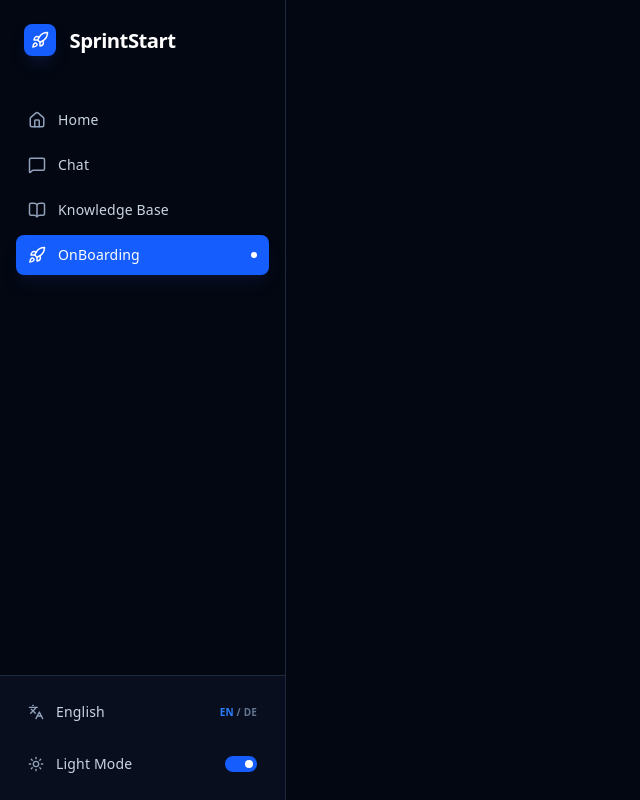
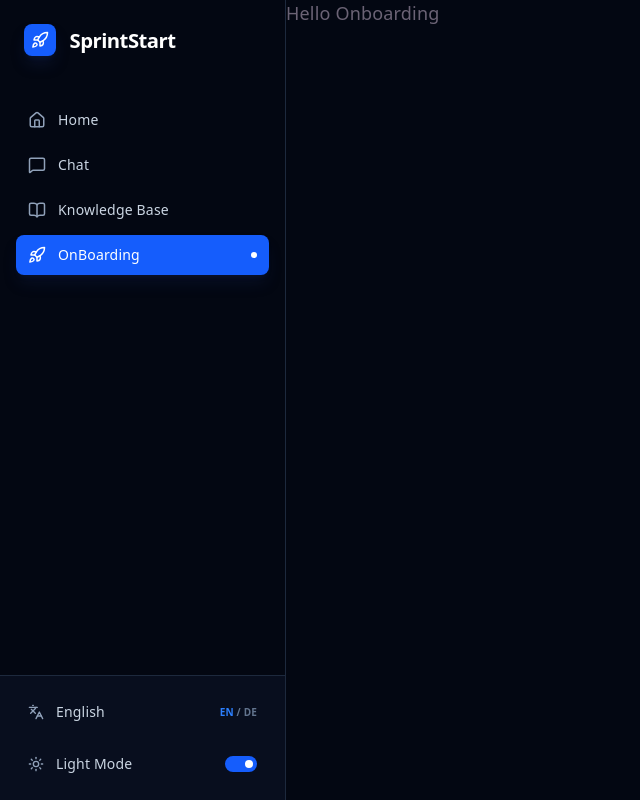
Before and after one commit to SprintStartProject/sprintstart-frontend, a React (Vite) app: page /onboarding in a window 1280 px wide. Shown: the whole page, without its empty margins (0-640 px from the left). Built offline with nearby package versions, Linux system fonts and the light colour scheme.

Commit message:
added nginx, also to Dockerfile

```diff
--- a/src/pages/OnBoardingPage.tsx
+++ b/src/pages/OnBoardingPage.tsx
@@ -1,3 +1,7 @@
 export function OnBoardingPage() {
-    return <div />;
+  return (
+    <div>
+      <h1>Hello Onboarding</h1>
+    </div>
+  );
 }
```
Also changed, not shown: 2 other files (tests, documents, lock files or other folders).
